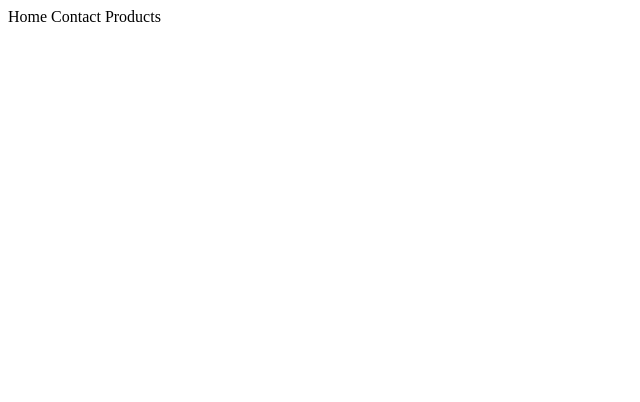
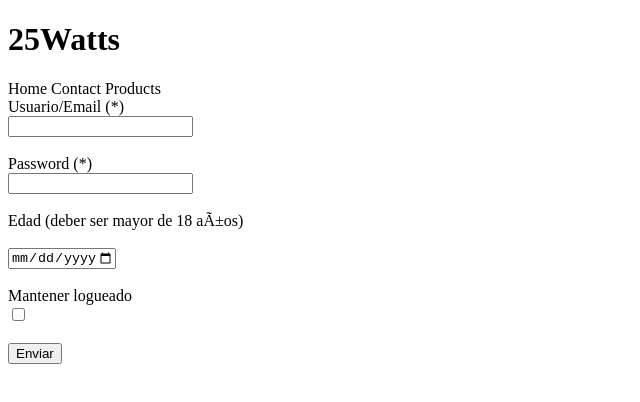
Before and after one commit to maernoud/fullstack_e, a plain HTML site: page tarea_1.html in a window 1280 px wide. Shown: the whole page, without its empty margins (0-640 px from the left). Drawn offline with Linux system fonts and the light colour scheme.

Commit message:
new file:   html5.html 	new file:   index.html 	new file:   index5.html 	new file:   modelo falta poner la lista en un nav.png 	modified:   tarea_1.html

```diff
--- a/tarea_1.html
+++ b/tarea_1.html
@@ -1,14 +1,36 @@
+<!-- dariodigulio@gmail.com -->
 <!DOCTYPE html>
 <html lang=”en”>
 <head>
     <meta charset=”UTF-8″ />
     <title>site1</title>
+    <meta name="viewport" content="width=device-width, initial-scale=1.0">
 </head>
 <body>
+    <h1> 25Watts </h1>
 
  <a href:"#" class="menu" id:"home">Home</a>
  <a href:"#" class="menu" id:"contact">Contact</a>
  <a href:"#" class="menu" id:"products">Products</a>
 
+ <form action="contacto.php" method="POST">
+
+    <label for="email">Usuario/Email (*)</label><br>
+    <input type="email" name="email" id="email" required><br><br>
+
+    <label for="password">Password (*)</label><br>
+    <input type="password" name="password" id="password" minlength="8" required><br><br>
+
+    <label for="edad">Edad (deber ser mayor de 18 años)</label><br><br>
+    <input type="date" name="edad" id="edad" max="2003-07-27" required><br><br>
+
+    <label for="checkbox">Mantener logueado</label><br>
+    <input type="checkbox" name="checkbox"><br><br>
+
+    <button type="submit">Enviar</button><br>
+
+</form>
+
+
 </body>
 </html>
```
Also changed, not shown: html5.html (added, +2 -0 lines), index.html (added, +12 -0 lines), index5.html (added, +18 -0 lines), modelo falta poner la lista en un nav.png (added).
